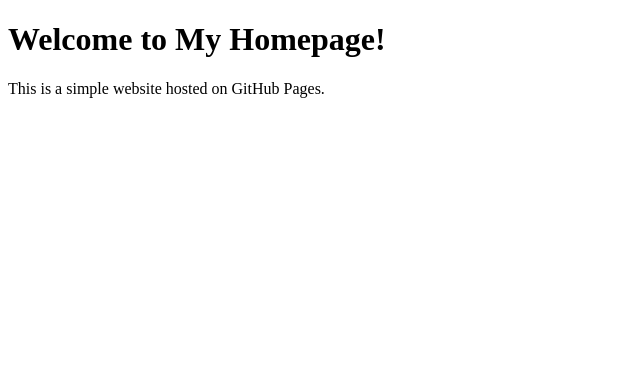
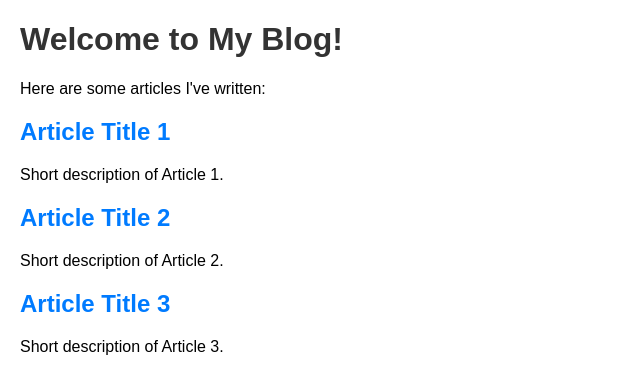
Before and after one commit to alton14/mysite, a plain HTML site: page index.html in a window 1280 px wide. Shown: the whole page, without its empty margins (0-640 px from the left). Drawn offline with Linux system fonts and the light colour scheme.

Commit message:
Update index.html

```diff
--- a/index.html
+++ b/index.html
@@ -3,10 +3,44 @@
 <head>
     <meta charset="UTF-8">
     <meta name="viewport" content="width=device-width, initial-scale=1.0">
-    <title>My Homepage</title>
+    <title>My Blog</title>
+    <style>
+        body {
+            font-family: Arial, sans-serif;
+            margin: 20px;
+        }
+        h1 {
+            color: #333;
+        }
+        a {
+            text-decoration: none;
+            color: #007BFF;
+        }
+        a:hover {
+            text-decoration: underline;
+        }
+        .article {
+            margin-bottom: 20px;
+        }
+    </style>
 </head>
 <body>
-    <h1>Welcome to My Homepage!</h1>
-    <p>This is a simple website hosted on GitHub Pages.</p>
+    <h1>Welcome to My Blog!</h1>
+    <p>Here are some articles I've written:</p>
+
+    <div class="article">
+        <h2><a href="article1.html">Article Title 1</a></h2>
+        <p>Short description of Article 1.</p>
+    </div>
+
+    <div class="article">
+        <h2><a href="article2.html">Article Title 2</a></h2>
+        <p>Short description of Article 2.</p>
+    </div>
+
+    <div class="article">
+        <h2><a href="article3.html">Article Title 3</a></h2>
+        <p>Short description of Article 3.</p>
+    </div>
 </body>
 </html>
```
